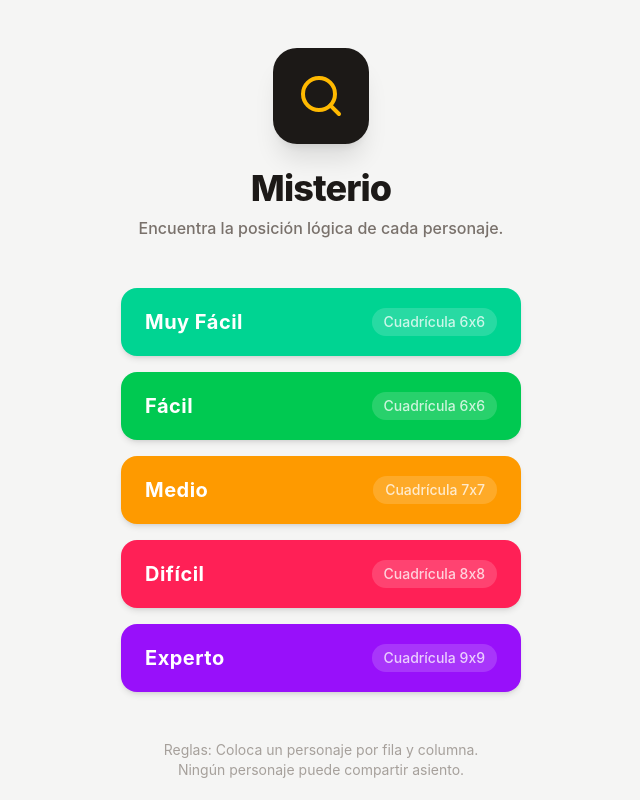
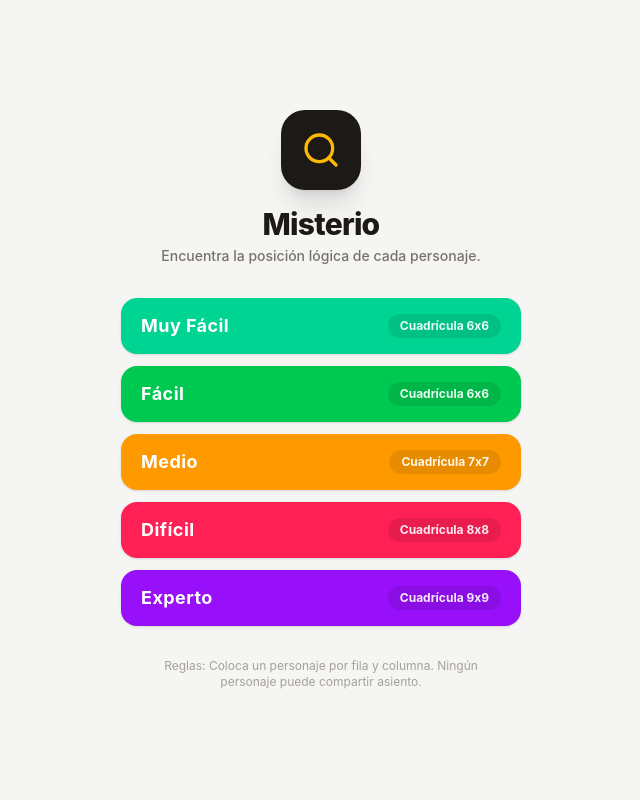
Before and after one commit to alvarovaldes99/Murder-Sudoku, a Next.js app: page / in a window 1280 px wide. Shown: the whole page, without its empty margins (319-959 px from the left). Built offline with nearby package versions, Linux system fonts and the light colour scheme.

Commit message:
feat(Menu): Adjust styling for better visual hierarchy
Scale down the logo and text, and reduce spacing to create a more compact and visually appealing menu layout.

```diff
--- a/components/Menu.tsx
+++ b/components/Menu.tsx
@@ -6,20 +6,20 @@ export function Menu() {
   const startLevel = useGameStore(state => state.startLevel);
 
   return (
-    <div className="flex flex-col items-center py-12 px-6 h-full overflow-y-auto w-full max-w-md mx-auto">
+    <div className="flex flex-col items-center justify-center p-6 h-full overflow-hidden w-full max-w-md mx-auto">
       <motion.div
         initial={{ y: -50, opacity: 0 }}
         animate={{ y: 0, opacity: 1 }}
-        className="flex flex-col items-center mb-12"
+        className="flex flex-col items-center mb-8"
       >
-        <div className="w-24 h-24 bg-stone-900 text-stone-50 rounded-3xl flex items-center justify-center shadow-xl mb-6">
-          <Search size={48} className="text-amber-400" />
+        <div className="w-20 h-20 bg-stone-900 text-stone-50 rounded-3xl flex items-center justify-center shadow-xl mb-4">
+          <Search size={40} className="text-amber-400" />
         </div>
-        <h1 className="text-4xl font-extrabold text-stone-900 tracking-tight mb-2">Misterio</h1>
-        <p className="text-stone-500 font-medium text-center">Encuentra la posición lógica de cada personaje.</p>
+        <h1 className="text-3xl font-extrabold text-stone-900 tracking-tight mb-1">Misterio</h1>
+        <p className="text-stone-500 text-sm font-medium text-center">Encuentra la posición lógica de cada personaje.</p>
       </motion.div>
 
-      <div className="flex flex-col w-full gap-4">
+      <div className="flex flex-col w-full gap-3">
         {[
           { label: 'Muy Fácil', desc: 'Cuadrícula 6x6', color: 'bg-emerald-400', hover: 'hover:bg-emerald-500' },
           { label: 'Fácil', desc: 'Cuadrícula 6x6', color: 'bg-green-500', hover: 'hover:bg-green-600' },
@@ -33,11 +33,11 @@ export function Menu() {
             animate={{ x: 0, opacity: 1 }}
             transition={{ delay: i * 0.1 }}
             onClick={() => startLevel(level.label as any)}
-            className={`w-full group relative overflow-hidden rounded-2xl ${level.color} ${level.hover} text-white shadow-md transition-all active:scale-95`}
+            className={`w-full group relative overflow-hidden rounded-2xl ${level.color} ${level.hover} text-white shadow-sm transition-all active:scale-95`}
           >
-            <div className="px-6 py-5 flex items-center justify-between">
-              <span className="text-xl font-bold tracking-wide">{level.label}</span>
-              <span className="text-sm font-medium opacity-80 bg-white/20 px-3 py-1 rounded-full">{level.desc}</span>
+            <div className="px-5 py-3.5 flex items-center justify-between">
+              <span className="text-lg font-bold tracking-wide">{level.label}</span>
+              <span className="text-xs font-bold opacity-90 bg-black/10 px-3 py-1 rounded-full">{level.desc}</span>
             </div>
           </motion.button>
         ))}
@@ -47,7 +47,7 @@ export function Menu() {
         initial={{ opacity: 0 }}
         animate={{ opacity: 1 }}
         transition={{ delay: 0.6 }}
-        className="mt-12 text-sm text-stone-400 max-w-xs text-center"
+        className="mt-8 text-xs text-stone-400 max-w-xs text-center"
       >
         Reglas: Coloca un personaje por fila y columna. Ningún personaje puede compartir asiento.
       </motion.p>
```
